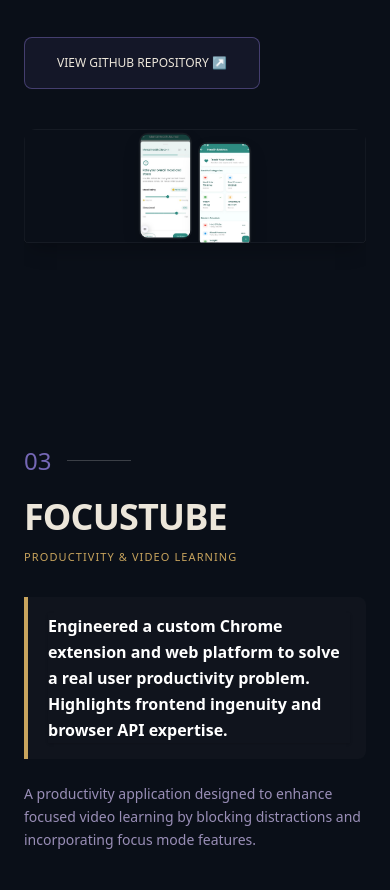
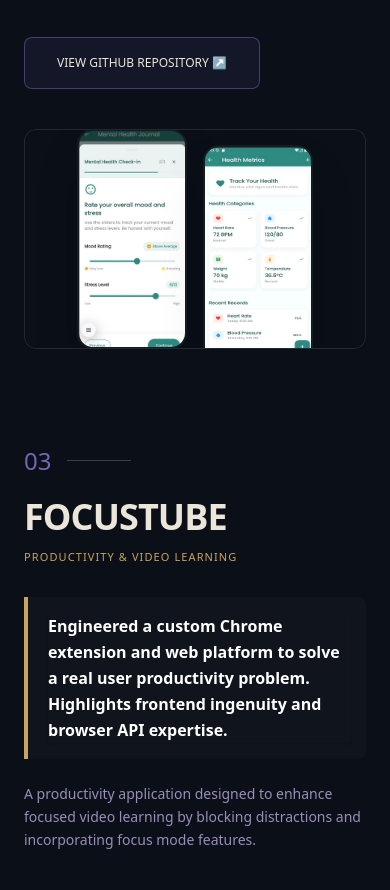
Before and after one commit to Harshitha9407/Portfolio, a Next.js app: page / in a window 390 px wide. Shown: the part 6500-7390 px from the top of the page. Built offline with nearby package versions, Linux system fonts and the light colour scheme.

Commit message:
Fixed Behavioural Health Companion mobile mockup scale

```diff
--- a/src/components/Projects.tsx
+++ b/src/components/Projects.tsx
@@ -218,11 +218,11 @@
 };
 
 const HealthVisual = () => (
-  <div className="relative w-full h-[300px] lg:h-[450px] bg-[#0A0F18] overflow-hidden rounded-xl border border-white/10 group-hover/project:border-[#06b6d4] transition-all duration-700 shadow-2xl flex items-center justify-center gap-4 md:gap-8 p-6">
-      <div className="relative w-[140px] md:w-[180px] h-[280px] md:h-[360px] rounded-[24px] overflow-hidden shadow-2xl border-[4px] border-[#161B22] group-hover/project:-translate-y-4 group-hover/project:rotate-[-2deg] transition-all duration-700">
+  <div className="relative w-full h-full min-h-[220px] sm:min-h-[300px] lg:min-h-[450px] bg-[#0A0F18] overflow-hidden rounded-xl border border-white/10 group-hover/project:border-[#06b6d4] transition-all duration-700 shadow-2xl flex items-center justify-center gap-4 md:gap-8 p-4 sm:p-6">
+      <div className="relative w-[110px] sm:w-[140px] md:w-[180px] h-[220px] sm:h-[280px] md:h-[360px] rounded-[16px] md:rounded-[24px] overflow-hidden shadow-2xl border-[2px] md:border-[4px] border-[#161B22] group-hover/project:-translate-y-4 group-hover/project:rotate-[-2deg] transition-all duration-700">
          <Image src="/images/mobile_1.png" alt="App Screen 1" fill className="object-cover" />
       </div>
-      <div className="relative w-[140px] md:w-[180px] h-[280px] md:h-[360px] rounded-[24px] overflow-hidden shadow-2xl border-[4px] border-[#161B22] mt-12 group-hover/project:translate-y-4 group-hover/project:rotate-[2deg] transition-all duration-700">
+      <div className="relative w-[110px] sm:w-[140px] md:w-[180px] h-[220px] sm:h-[280px] md:h-[360px] rounded-[16px] md:rounded-[24px] overflow-hidden shadow-2xl border-[2px] md:border-[4px] border-[#161B22] mt-8 md:mt-12 group-hover/project:translate-y-4 group-hover/project:rotate-[2deg] transition-all duration-700">
          <Image src="/images/mobile_2.png" alt="App Screen 2" fill className="object-cover" />
       </div>
   </div>
@@ -944,7 +944,11 @@
 
                 {/* Visual Artifact */}
                 <div className="lg:w-[55%] w-full h-[220px] sm:h-[300px] md:h-[400px] lg:h-auto overflow-hidden relative rounded-xl">
-                   <div className="absolute lg:relative top-0 left-0 w-[900px] lg:w-full origin-top-left scale-[0.38] sm:scale-[0.55] md:scale-[0.8] lg:scale-100 transition-transform duration-300">
+                   <div className={`absolute lg:relative top-0 left-0 lg:w-full origin-top-left transition-transform duration-300 ${
+                     project.id === "02"
+                       ? "w-full h-full scale-100"
+                       : "w-[900px] scale-[0.38] sm:scale-[0.55] md:scale-[0.8] lg:scale-100"
+                   }`}>
                      {renderVisual(project.id)}
                    </div>
                 </div>
```
